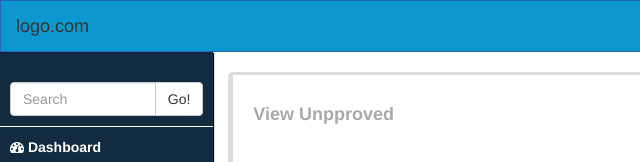
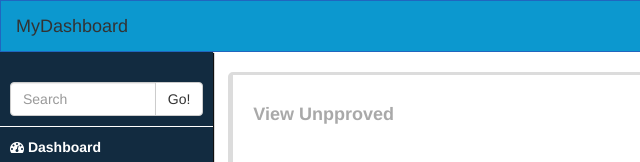
Before and after one commit to SakhriHoussem/Admin_Blog_Template, a plain HTML site: page unpproved.html in a window 1280 px wide. Shown: the top 162 px of the page, 0-640 px from the left. Drawn offline with nearby package versions, Linux system fonts and the light colour scheme.

Commit message:
Update unpproved.html

```diff
--- a/unpproved.html
+++ b/unpproved.html
@@ -21,7 +21,7 @@
                     <span class="icon-bar"></span>
                     <span class="icon-bar"></span>
                 </button>
-                <div class="navbar-brand ">logo.com</div>
+                <div class="navbar-brand ">MyDashboard</div>
             </div>
         </div>
     </nav>
```
